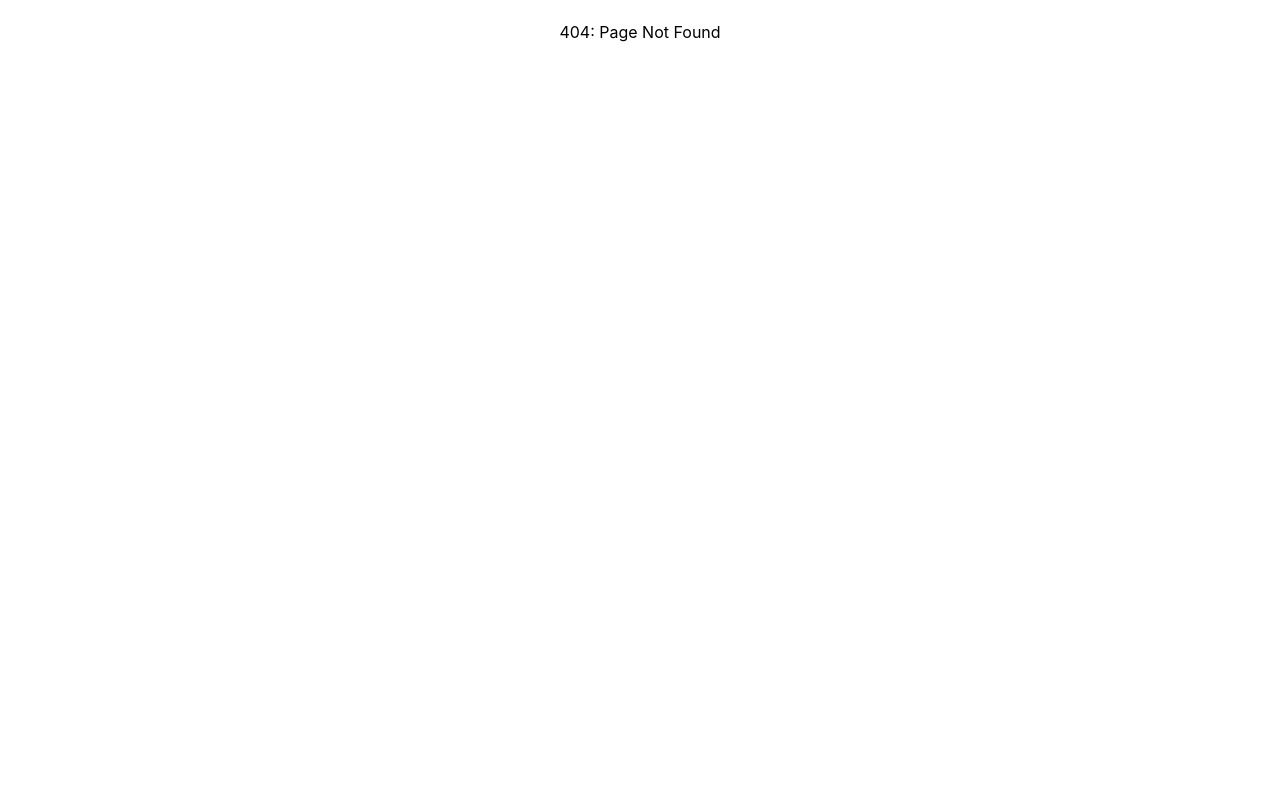
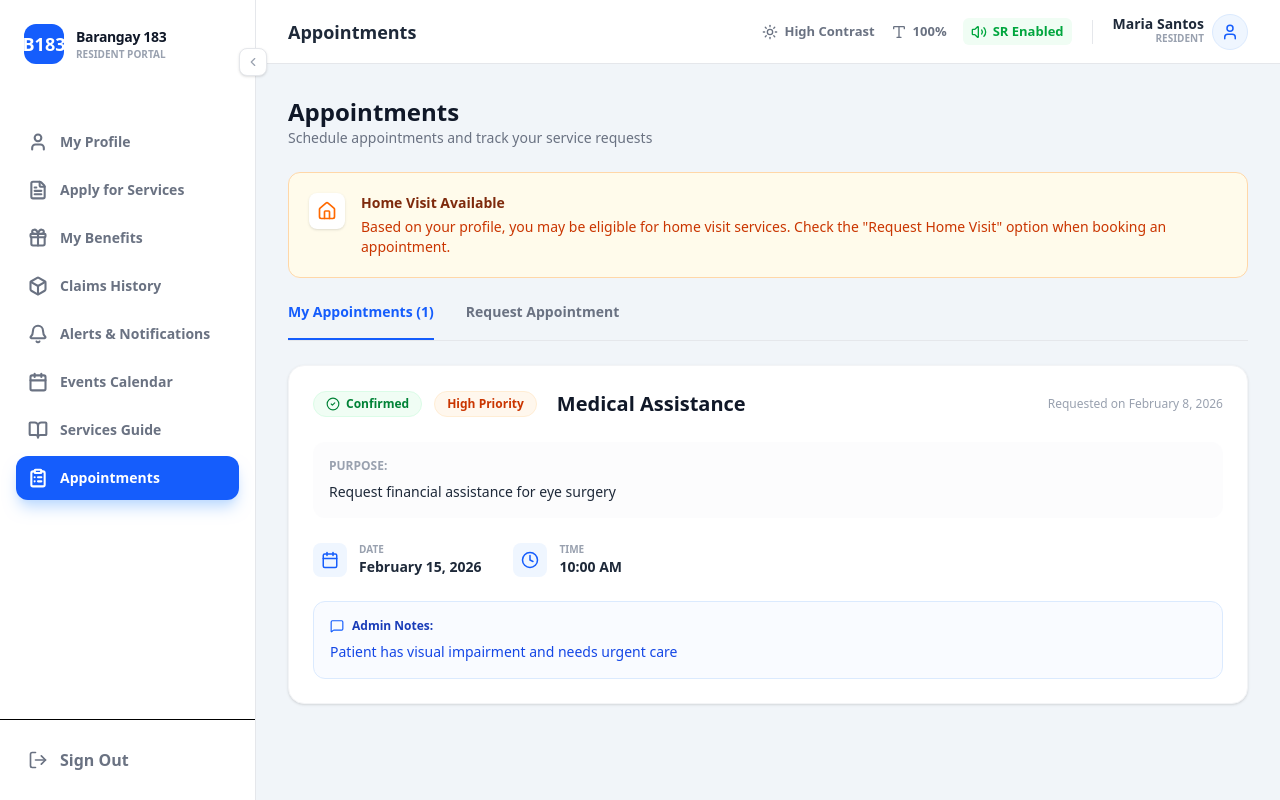
Before and after one commit to YanDalerZ/Baranggay-183, a React app in the folder Frontend/: page /UserAppointments in a window 1280 px wide. Before the commit this address had no page. Built offline with nearby package versions, Linux system fonts and the light colour scheme; the HTML template or start-up script is replaced by a standard one.

Commit message:
taskdone-create-user--Appointments-page

```diff
--- a/Frontend/src/App.tsx
+++ b/Frontend/src/App.tsx
@@ -6,7 +6,7 @@ import UserLogin from './UserPages/UserLogin';
 import UserProfile from './UserPages/UserProfile';
 import UserApplyServices from './UserPages/UserApplyServices';
 import UserServiceGuide from './UserPages/UserServiceGuide';
-
+import UserAppointments from './UserPages/UserAppointments';
 
 const App: React.FC = () => {
   // Vite's built-in types for environment variables
@@ -24,6 +24,7 @@ const App: React.FC = () => {
           <Route path="/UserProfile" element={<UserProfile />} />
           <Route path="/UserApplyServices" element={<UserApplyServices />} />
           <Route path="/UserServiceGuide" element={<UserServiceGuide/>} />
+          <Route path="/UserAppointments" element={<UserAppointments/>} />
 
 
           {/* 404 Catch-all */}
--- /dev/null
+++ b/Frontend/src/UserPages/UserAppointments.tsx
@@ -0,0 +1,175 @@
+import React, { useState } from 'react';
+import {
+  Calendar, Clock, Home, Info,
+  CheckCircle2, AlertCircle, ChevronRight,
+  MessageSquare, User
+} from 'lucide-react';
+import Navbar from '../components/Navbar';
+
+interface Appointment {
+  id: string;
+  type: string;
+  status: 'Confirmed' | 'Pending' | 'Cancelled';
+  priority: 'High Priority' | 'Normal';
+  requestDate: string;
+  appointmentDate: string;
+  appointmentTime: string;
+  purpose: string;
+  adminNotes?: string;
+}
+
+const AppointmentsPage: React.FC = () => {
+  const [activeTab, setActiveTab] = useState<'my' | 'request'>('my');
+
+  // Sample data based on your image
+  const myAppointments: Appointment[] = [
+    {
+      id: 'apt-001',
+      type: 'Medical Assistance',
+      status: 'Confirmed',
+      priority: 'High Priority',
+      requestDate: 'February 8, 2026',
+      appointmentDate: 'February 15, 2026',
+      appointmentTime: '10:00 AM',
+      purpose: 'Request financial assistance for eye surgery',
+      adminNotes: 'Patient has visual impairment and needs urgent care'
+    }
+  ];
+
+  return (
+    <Navbar pageTitle="Appointments">
+      <div className="max-w-7xl mx-auto space-y-6">
+
+        {/* Page Header */}
+        <header>
+          <h1 className="text-2xl font-bold text-gray-900">Appointments</h1>
+          <p className="text-sm text-gray-500">Schedule appointments and track your service requests</p>
+        </header>
+
+        {/* Home Visit Eligibility Alert */}
+        <div className="bg-[#fffbeb] border border-orange-200 rounded-xl p-5 flex gap-4">
+          <div className="p-2 bg-white rounded-lg shadow-sm h-fit">
+            <Home className="text-orange-500" size={20} />
+          </div>
+          <div>
+            <h3 className="font-bold text-orange-900 text-sm">Home Visit Available</h3>
+            <p className="text-sm text-orange-700 mt-1">
+              Based on your profile, you may be eligible for home visit services.
+              Check the "Request Home Visit" option when booking an appointment.
+            </p>
+          </div>
+        </div>
+
+        {/* Tab Navigation */}
+        <div className="border-b border-gray-200">
+          <nav className="flex gap-8">
+            <button
+              onClick={() => setActiveTab('my')}
+              className={`pb-4 text-sm font-bold transition-all border-b-2 ${
+                activeTab === 'my'
+                ? 'border-blue-600 text-blue-600'
+                : 'border-transparent text-gray-500 hover:text-gray-700'
+              }`}
+            >
+              My Appointments ({myAppointments.length})
+            </button>
+            <button
+              onClick={() => setActiveTab('request')}
+              className={`pb-4 text-sm font-bold transition-all border-b-2 ${
+                activeTab === 'request'
+                ? 'border-blue-600 text-blue-600'
+                : 'border-transparent text-gray-500 hover:text-gray-700'
+              }`}
+            >
+              Request Appointment
+            </button>
+          </nav>
+        </div>
+
+        {/* My Appointments List */}
+        {activeTab === 'my' && (
+          <div className="space-y-4">
+            {myAppointments.map((apt) => (
+              <div key={apt.id} className="bg-white border border-gray-100 rounded-2xl shadow-sm overflow-hidden">
+                <div className="p-6 space-y-6">
+
+                  {/* Status & Title Row */}
+                  <div className="flex flex-wrap items-center gap-3">
+                    <div className="flex items-center gap-1.5 px-3 py-1 bg-green-50 text-green-700 rounded-full border border-green-100">
+                      <CheckCircle2 size={14} />
+                      <span className="text-xs font-bold">{apt.status}</span>
+                    </div>
+                    {apt.priority === 'High Priority' && (
+                      <div className="px-3 py-1 bg-orange-50 text-orange-700 rounded-full border border-orange-100 text-xs font-bold">
+                        {apt.priority}
+                      </div>
+                    )}
+                    <h2 className="text-xl font-bold text-gray-900 ml-2">{apt.type}</h2>
+                    <span className="text-xs text-gray-400 font-medium ml-auto">Requested on {apt.requestDate}</span>
+                  </div>
+
+                  {/* Purpose Section */}
+                  <div className="bg-gray-50/50 rounded-xl p-4">
+                    <p className="text-xs font-bold text-gray-400 uppercase mb-2">Purpose:</p>
+                    <p className="text-sm text-gray-800 font-medium">{apt.purpose}</p>
+                  </div>
+
+                  {/* Date & Time Row */}
+                  <div className="flex flex-wrap gap-8">
+                    <div className="flex items-center gap-3">
+                      <div className="p-2 bg-blue-50 text-blue-600 rounded-lg">
+                        <Calendar size={18} />
+                      </div>
+                      <div>
+                        <p className="text-[10px] font-bold text-gray-400 uppercase">Date</p>
+                        <p className="text-sm font-bold text-gray-800">{apt.appointmentDate}</p>
+                      </div>
+                    </div>
+                    <div className="flex items-center gap-3">
+                      <div className="p-2 bg-blue-50 text-blue-600 rounded-lg">
+                        <Clock size={18} />
+                      </div>
+                      <div>
+                        <p className="text-[10px] font-bold text-gray-400 uppercase">Time</p>
+                        <p className="text-sm font-bold text-gray-800">{apt.appointmentTime}</p>
+                      </div>
+                    </div>
+                  </div>
+
+                  {/* Admin Notes Section */}
+                  {apt.adminNotes && (
+                    <div className="bg-blue-50/40 border border-blue-100 rounded-xl p-4">
+                      <div className="flex items-center gap-2 mb-2">
+                        <MessageSquare size={14} className="text-blue-600" />
+                        <span className="text-xs font-bold text-blue-800">Admin Notes:</span>
+                      </div>
+                      <p className="text-sm text-blue-700 font-medium">{apt.adminNotes}</p>
+                    </div>
+                  )}
+                </div>
+              </div>
+            ))}
+          </div>
+        )}
+
+        {/* Empty State / Request Placeholder */}
+        {activeTab === 'request' && (
+          <div className="bg-white border-2 border-dashed border-gray-200 rounded-3xl p-12 flex flex-col items-center justify-center text-center">
+            <div className="w-16 h-16 bg-blue-50 text-blue-600 rounded-full flex items-center justify-center mb-4">
+              <Calendar size={32} />
+            </div>
+            <h3 className="text-lg font-bold text-gray-900">Book a New Appointment</h3>
+            <p className="text-sm text-gray-500 mt-2 max-w-xs">
+              Select a service and preferred schedule to visit the barangay office.
+            </p>
+            <button className="mt-6 px-8 py-3 bg-blue-600 text-white rounded-xl font-bold shadow-lg shadow-blue-100 hover:bg-blue-700 transition-all">
+              Start Request
+            </button>
+          </div>
+        )}
+      </div>
+    </Navbar>
+  );
+};
+
+export default AppointmentsPage;
--- a/Frontend/src/components/Navbar.tsx
+++ b/Frontend/src/components/Navbar.tsx
@@ -15,7 +15,6 @@ const Navbar: React.FC<NavbarProps> = ({ children, pageTitle }) => {
   const navigate = useNavigate();
   const location = useLocation();
 
-  // Updated menuItems: My Profile now uses the User icon instead of the Home icon
   const menuItems = [
     { name: 'My Profile', shortName: 'Profile', icon: User, path: '/UserProfile' },
     { name: 'Apply for Services', shortName: 'Apply', icon: FileText, path: '/UserApplyServices' },
@@ -24,7 +23,7 @@ const Navbar: React.FC<NavbarProps> = ({ children, pageTitle }) => {
     { name: 'Alerts & Notifications', shortName: 'Alerts', icon: Bell, path: '/Alerts' },
     { name: 'Events Calendar', shortName: 'Events', icon: Calendar, path: '/Events' },
     { name: 'Services Guide', shortName: 'Guide', icon: BookOpen, path: '/UserServiceGuide' },
-    { name: 'Appointments', shortName: 'Appts', icon: ClipboardList, path: '/Appointments' },
+    { name: 'Appointments', shortName: 'Appts', icon: ClipboardList, path: '/UserAppointments' },
   ];
 
   return (
@@ -118,28 +117,34 @@ const Navbar: React.FC<NavbarProps> = ({ children, pageTitle }) => {
           {children}
         </main>
 
-        {/* MOBILE BOTTOM NAVIGATION */}
-        <nav className="md:hidden fixed bottom-0 left-0 right-0 bg-white border-t border-gray-200 px-6 py-3 flex justify-between items-center z-50 shadow-[0_-4px_10px_rgba(0,0,0,0.05)]">
-          {menuItems.slice(0, 4).map((item) => {
+        {/* MOBILE BOTTOM NAVIGATION (Modified to show all items) */}
+        <nav className="md:hidden fixed bottom-0 left-0 right-0 bg-white border-t border-gray-200 z-50 shadow-[0_-4px_10px_rgba(0,0,0,0.05)]">
+          <div className="flex overflow-x-auto no-scrollbar items-center px-4 py-3 gap-6">
+            {menuItems.map((item) => {
               const isActive = location.pathname === item.path;
               return (
                 <button
                   key={item.name}
                   onClick={() => navigate(item.path)}
-                className={`flex flex-col items-center gap-1 transition-all ${
+                  className={`flex flex-col items-center gap-1 min-w-[60px] transition-all shrink-0 ${
                     isActive ? 'text-blue-600' : 'text-gray-400'
                   }`}
                 >
                   <item.icon size={22} strokeWidth={isActive ? 2.5 : 2} />
-                <span className="text-[10px] font-bold uppercase">{item.shortName}</span>
+                  <span className="text-[10px] font-bold uppercase whitespace-nowrap">{item.shortName}</span>
                   {isActive && <div className="w-1 h-1 bg-blue-600 rounded-full" />}
                 </button>
               );
             })}
-          <button onClick={() => navigate('/Login')} className="flex flex-col items-center gap-1 text-gray-400">
+            {/* Exit Button at the end of scroll */}
+            <button
+              onClick={() => navigate('/Login')}
+              className="flex flex-col items-center gap-1 min-w-[60px] text-gray-400 shrink-0"
+            >
               <LogOut size={22} />
               <span className="text-[10px] font-bold uppercase">Exit</span>
             </button>
+          </div>
         </nav>
       </div>
     </div>
```
Lines whose indentation alone changed are shown as unchanged.
